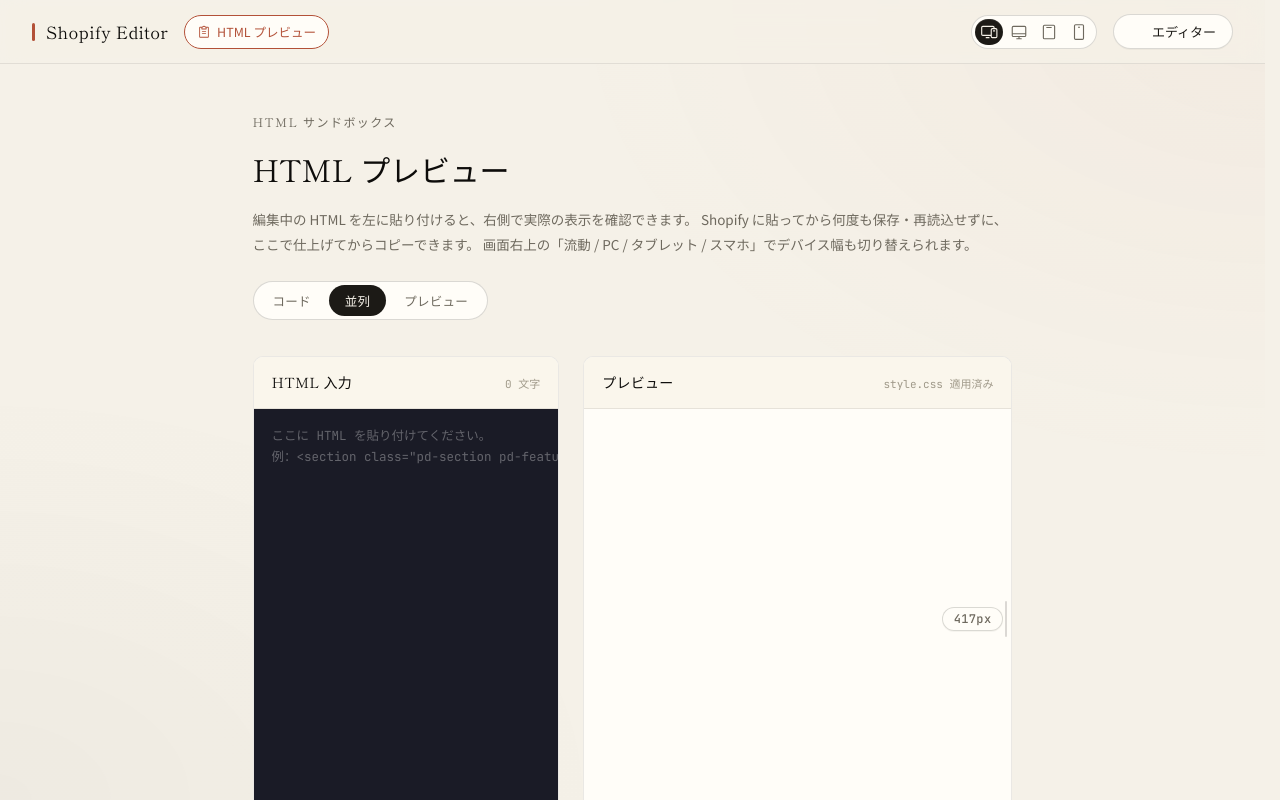
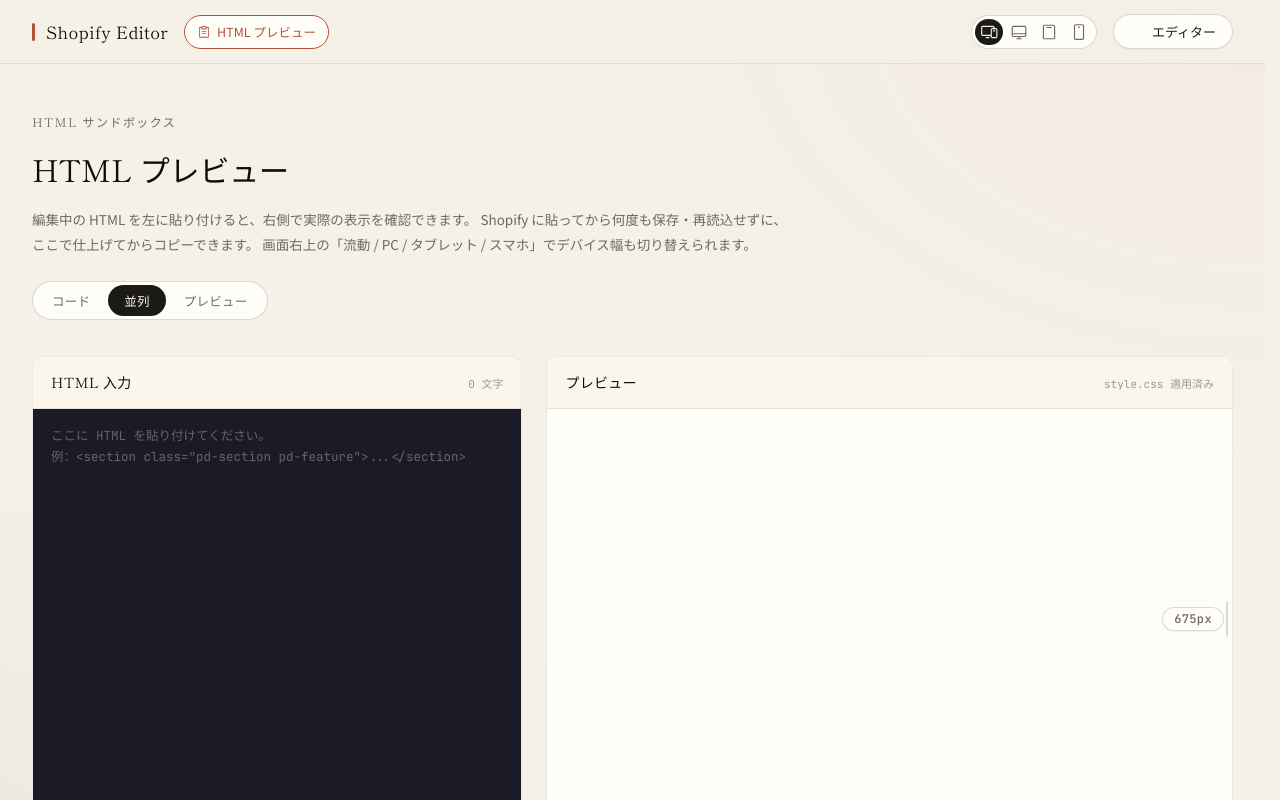
Before and after one commit to navic-nagoya/content-templates, a Vue app: page /#/preview in a window 1280 px wide. Shown: the top 800 px of the page. Built offline with nearby package versions, Linux system fonts and the light colour scheme.

Commit message:
style: Adjust PreviewView layout for full-bleed design, enhancing visual continuity with the topbar on wide displays

```diff
--- a/src/styles/app.css
+++ b/src/styles/app.css
@@ -2180,9 +2180,9 @@ body {
 }
 
 /* ---------------- HTML preview sandbox (/preview) ---------------- */
+/* Full-bleed: matches the topbar's edge-to-edge background so the page
+   doesn't visually narrow under the bar on wide displays. */
 .preview-view {
-  max-width: 1600px;
-  margin: 0 auto;
   padding: 48px 32px 96px;
 }
 .preview-view__head {
```
